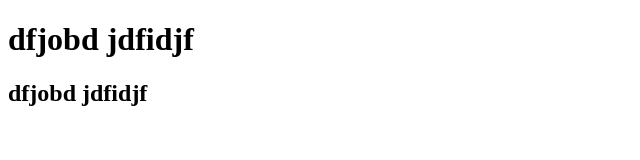
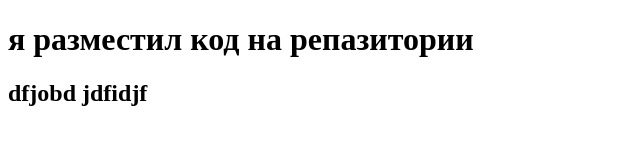
Before and after one commit to aleksandrSanoj/bla-bla, a plain HTML site: page index.html in a window 1280 px wide. Shown: the whole page, without its empty margins (0-640 px from the left). Drawn offline with Linux system fonts and the light colour scheme.

Commit message:
new commit

```diff
--- a/index.html
+++ b/index.html
@@ -4,11 +4,11 @@
     <meta charset="UTF-8">
     <meta http-equiv="X-UA-Compatible" content="IE=edge">
     <meta name="viewport" content="width=divice-width, instal scale=1.0">
-    <title>Document</title>
+    <title>new git project</title>
 
 </head>
 <body>
-<h1>dfjobd jdfidjf</h1>
+<h1>я разместил код на репазитории</h1>
 <h2>dfjobd jdfidjf</h2>
 
 </body>
```
